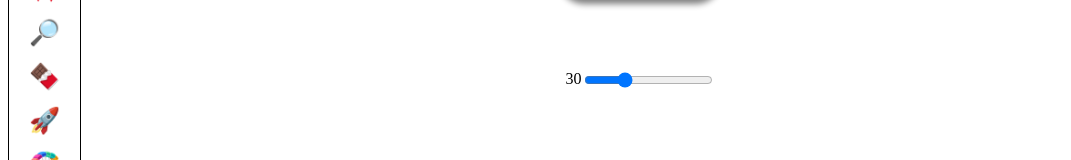
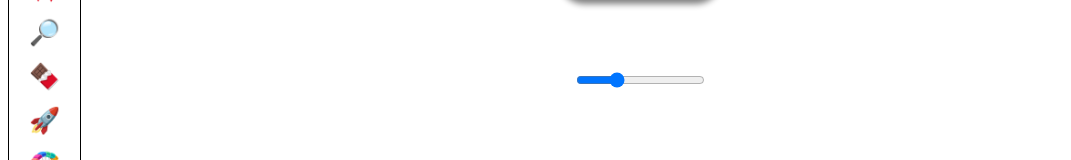
Before and after one commit to SrushtiWanjari/Emoji-Editor-App, a React (Vite) app in the folder Emoji-Editor-App/: page / in a window 1280 px wide. Shown: the part 330-490 px from the top of the page, without its empty margins (0-1071 px from the left). Built offline with nearby package versions, Linux system fonts and the light colour scheme.

Commit message:
ColorButton component added

```diff
--- a/Emoji-Editor-App/src/Home/Home.jsx
+++ b/Emoji-Editor-App/src/Home/Home.jsx
@@ -5,7 +5,7 @@ import EmojiButton from "../components/EmojiButton/EmojiButton";
 function Home() {
   const [emoji, setEmoji] = useState("🥰");
   const [emojiSize, setEmojiSize] = useState("30");
-
+  const [color, setColor] = useState("#000");
 
   return (
     <div className="container">
@@ -16,10 +16,11 @@ function Home() {
         hook to manage state in a functional component.{" "}
       </p>
 
-      <div className="main-emoji-box" style={{fontSize: `${emojiSize}px`}}>{emoji}</div>
+      <div className="main-emoji-box" style={{ fontSize: `${emojiSize}px` }}>
+        {emoji}
+      </div>
 
       <div className="emoji-range">
-        {emojiSize}
         <input
           type="range"
           min="0"
@@ -30,7 +31,6 @@ function Home() {
           value={emojiSize}
         />
       </div>
-
 
       <div className="emoji-picker">
         <EmojiButton emoji={"📸"} setEmoji={setEmoji} />
```
Also changed, not shown: Emoji-Editor-App/src/components/ColorButton/ColorButton.jsx (added, +12 -0 lines), Emoji-Editor-App/src/components/ColorButton/ColorButton.css (added).
